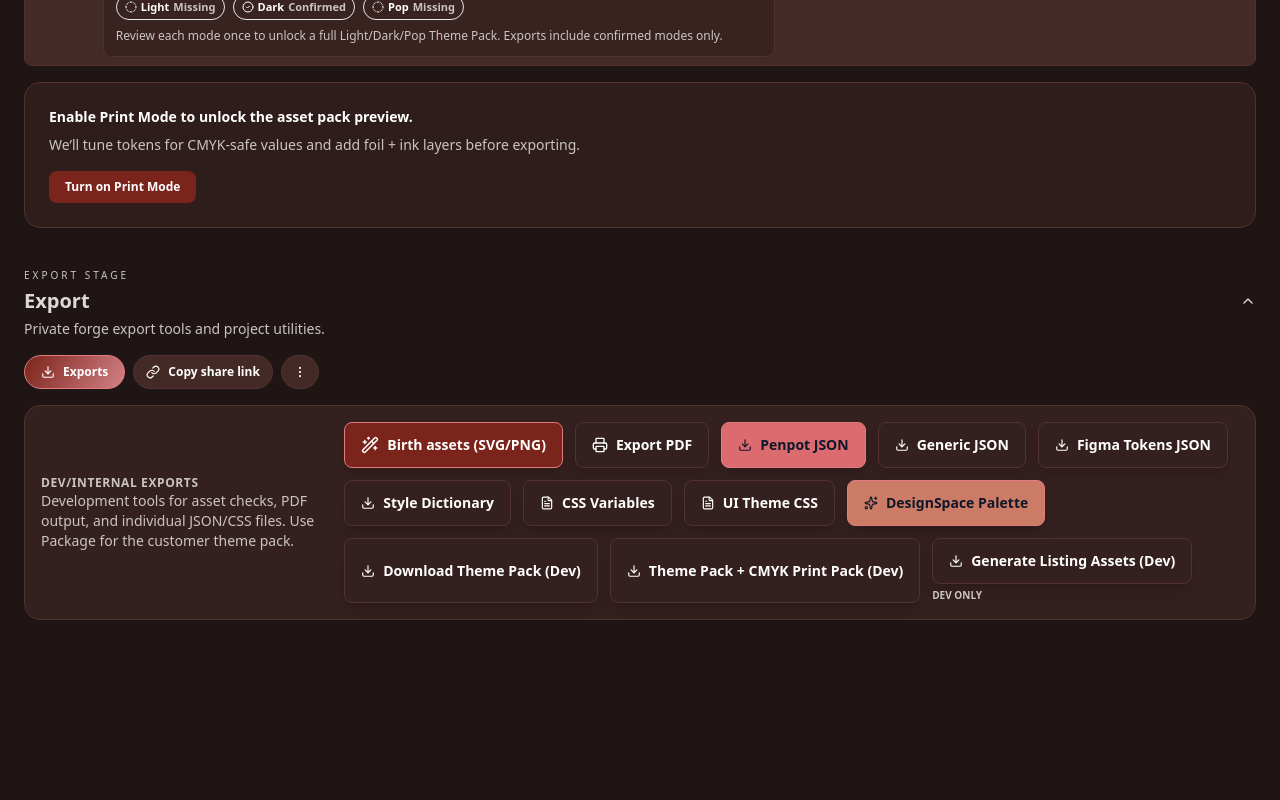
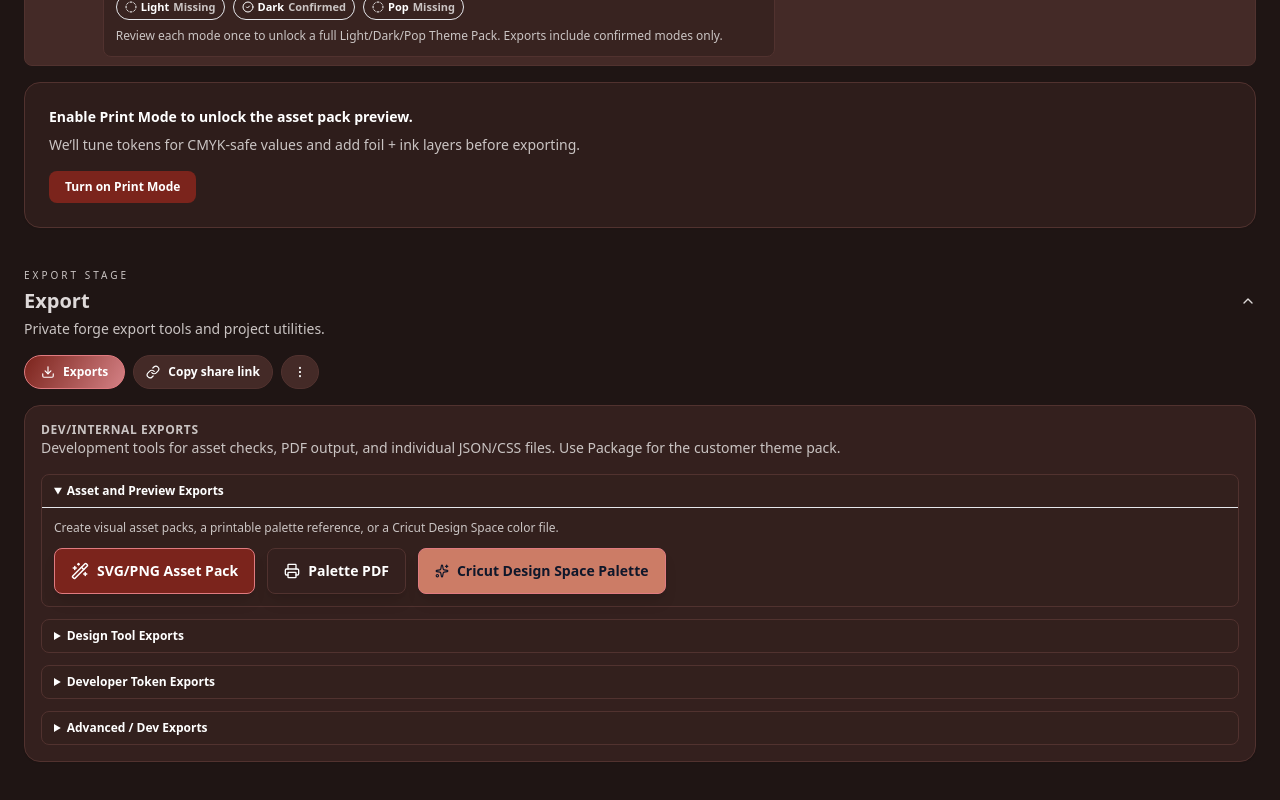
Before and after one commit to maplebakin/palette, a React (Vite) app in the folder token-gen/: page / in a window 1280 px wide. Shown: the part 5778-6578 px from the top of the page. Before the commit the page ends 6446 px from the top, so only its background shows below. Built offline with nearby package versions, Linux system fonts and the light colour scheme.

Commit message:
Organize export utilities panel

```diff
--- a/token-gen/src/components/ExportsPanel.jsx
+++ b/token-gen/src/components/ExportsPanel.jsx
@@ -1,7 +1,20 @@
 import React from 'react';
 import { Download, FileText, Printer, Wand2, Sparkles } from 'lucide-react';
-import ColorSwatch from './ColorSwatch';
 import { hexWithAlpha, pickReadableText } from '../lib/colorUtils';
+
+const ExportGroup = ({ title, description, defaultOpen = false, children }) => (
+  <details className="rounded-lg border panel-surface-soft" open={defaultOpen}>
+    <summary className="cursor-pointer select-none px-3 py-2 text-xs font-bold panel-text">
+      {title}
+    </summary>
+    <div className="border-t px-3 py-3">
+      {description && <p className="mb-3 text-xs panel-muted">{description}</p>}
+      <div className="flex flex-wrap gap-3">
+        {children}
+      </div>
+    </div>
+  </details>
+);
 
 export default function ExportsPanel({
   tokens,
@@ -30,7 +43,7 @@ export default function ExportsPanel({
   isInternal,
 }) {
   return (
-    <div className="panel-surface print:hidden mb-10 p-4 rounded-2xl border shadow-sm backdrop-blur flex flex-col gap-3 lg:flex-row lg:items-center lg:justify-between"
+    <div className="panel-surface print:hidden mb-10 p-4 rounded-2xl border shadow-sm backdrop-blur flex flex-col gap-4"
       aria-busy={isExporting}
     >
       <div>
@@ -46,9 +59,27 @@ export default function ExportsPanel({
             Print/PDF is unavailable in this browser.
           </p>
         )}
+        {exportError && onRetryAssets && (
+          <button
+            type="button"
+            onClick={onRetryAssets}
+            className="mt-2 px-3 py-2 rounded-md panel-surface-strong border text-xs font-bold hover:opacity-90"
+            style={{
+              borderColor: hexWithAlpha(tokens.status.warning, 0.5),
+              color: tokens.status.warning,
+            }}
+          >
+            Retry
+          </button>
+        )}
       </div>
-      <div className="flex flex-wrap gap-3">
-        <div className="flex items-center gap-2">
+
+      <div className="space-y-3">
+        <ExportGroup
+          title="Asset and Preview Exports"
+          description="Create visual asset packs, a printable palette reference, or a Cricut Design Space color file."
+          defaultOpen
+        >
           <button
             onClick={onExportAssets}
             disabled={isExporting || exportBlocked}
@@ -60,22 +91,8 @@ export default function ExportsPanel({
             }}
           >
             <Wand2 size={18} />
-            {isExporting ? 'Building assets…' : (exportBlocked ? 'Assets unavailable' : (printMode ? 'Forge assets (print pack)' : 'Birth assets (SVG/PNG)'))}
+            {isExporting ? 'Building assets…' : (exportBlocked ? 'Assets unavailable' : (printMode ? 'Forge SVG/PNG Asset Pack' : 'SVG/PNG Asset Pack'))}
           </button>
-          {exportError && onRetryAssets && (
-            <button
-              type="button"
-              onClick={onRetryAssets}
-              className="px-3 py-2 rounded-md panel-surface-strong border text-xs font-bold hover:opacity-90"
-              style={{
-                borderColor: hexWithAlpha(tokens.status.warning, 0.5),
-                color: tokens.status.warning,
-              }}
-            >
-              Retry
-            </button>
-          )}
-        </div>
           <button
             type="button"
             onClick={onExportPdf}
@@ -86,11 +103,29 @@ export default function ExportsPanel({
               color: neutralButtonTextColor || pickReadableText(tokens.cards['card-panel-surface']),
               borderColor: tokens.cards['card-panel-border'],
             }}
-          aria-label="Export palette as PDF"
+            aria-label="Palette PDF"
           >
             <Printer size={16} />
-          {canPrint ? 'Export PDF' : 'Print unavailable'}
+            {canPrint ? 'Palette PDF' : 'Print unavailable'}
           </button>
+          <button
+            onClick={onExportDesignSpace}
+            className="px-4 py-3 rounded-lg text-sm font-bold shadow-lg hover:shadow-xl active:scale-95 transition-all border flex items-center gap-2"
+            style={{
+              backgroundColor: tokens.brand.secondary || tokens.cards['card-panel-surface'],
+              color: pickReadableText(tokens.brand.secondary || tokens.cards['card-panel-surface']),
+              borderColor: tokens.brand['cta-hover'] || tokens.cards['card-panel-border'],
+            }}
+          >
+            <Sparkles size={14} />
+            Cricut Design Space Palette
+          </button>
+        </ExportGroup>
+
+        <ExportGroup
+          title="Design Tool Exports"
+          description="Export Penpot-ready JSON or Figma-compatible token files for design token workflows."
+        >
           <button
             onClick={onExportPenpot}
             className="px-4 py-3 rounded-lg text-sm font-bold shadow-lg hover:shadow-xl active:scale-95 transition-all border flex items-center gap-2 focus-visible:ring-2 focus-visible:ring-[var(--panel-accent)] focus-visible:ring-offset-2"
@@ -104,18 +139,6 @@ export default function ExportsPanel({
             {printMode ? 'Penpot JSON (Print)' : 'Penpot JSON'}
           </button>
           <button
-          onClick={onExportGeneric}
-          className="px-4 py-3 rounded-lg text-sm font-bold shadow-lg hover:shadow-xl active:scale-95 transition-all border flex items-center gap-2"
-          style={{
-            backgroundColor: tokens.cards['card-panel-surface'],
-            color: neutralButtonTextColor || pickReadableText(tokens.cards['card-panel-surface']),
-            borderColor: tokens.cards['card-panel-border'],
-          }}
-        >
-          <Download size={14} />
-          Generic JSON
-        </button>
-        <button
             onClick={onExportFigmaTokens}
             className="px-4 py-3 rounded-lg text-sm font-bold shadow-lg hover:shadow-xl active:scale-95 transition-all border flex items-center gap-2"
             style={{
@@ -127,6 +150,24 @@ export default function ExportsPanel({
             <Download size={14} />
             Figma Tokens JSON
           </button>
+        </ExportGroup>
+
+        <ExportGroup
+          title="Developer Token Exports"
+          description="Export implementation-ready token JSON, CSS variables, or Apocapalette app UI styles."
+        >
+          <button
+            onClick={onExportGeneric}
+            className="px-4 py-3 rounded-lg text-sm font-bold shadow-lg hover:shadow-xl active:scale-95 transition-all border flex items-center gap-2"
+            style={{
+              backgroundColor: tokens.cards['card-panel-surface'],
+              color: neutralButtonTextColor || pickReadableText(tokens.cards['card-panel-surface']),
+              borderColor: tokens.cards['card-panel-border'],
+            }}
+          >
+            <Download size={14} />
+            Generic Token JSON
+          </button>
           <button
             onClick={onExportStyleDictionary}
             className="px-4 py-3 rounded-lg text-sm font-bold shadow-lg hover:shadow-xl active:scale-95 transition-all border flex items-center gap-2"
@@ -137,7 +178,7 @@ export default function ExportsPanel({
             }}
           >
             <Download size={14} />
-          Style Dictionary
+            Style Dictionary JSON
           </button>
           <button
             onClick={onExportCssVars}
@@ -161,20 +202,15 @@ export default function ExportsPanel({
             }}
           >
             <FileText size={14} />
-          UI Theme CSS
+            Apocapalette UI Theme CSS
           </button>
-        <button
-          onClick={onExportDesignSpace}
-          className="px-4 py-3 rounded-lg text-sm font-bold shadow-lg hover:shadow-xl active:scale-95 transition-all border flex items-center gap-2"
-          style={{
-            backgroundColor: tokens.brand.secondary || tokens.cards['card-panel-surface'],
-            color: pickReadableText(tokens.brand.secondary || tokens.cards['card-panel-surface']),
-            borderColor: tokens.brand['cta-hover'] || tokens.cards['card-panel-border'],
-          }}
+        </ExportGroup>
+
+        {(import.meta.env.DEV || isInternal) && (
+          <ExportGroup
+            title="Advanced / Dev Exports"
+            description="Internal verification and storefront-production tools. Use Package for the customer Theme Pack."
           >
-          <Sparkles size={14} />
-          DesignSpace Palette
-        </button>
             {import.meta.env.DEV && (
               <>
                 <button
@@ -235,6 +271,8 @@ export default function ExportsPanel({
                 Witchcraft JSON
               </button>
             )}
+          </ExportGroup>
+        )}
       </div>
     </div>
   );
```
Also changed, not shown: 1 other file (tests, documents, lock files or other folders). Lines whose indentation alone changed are shown as unchanged.
